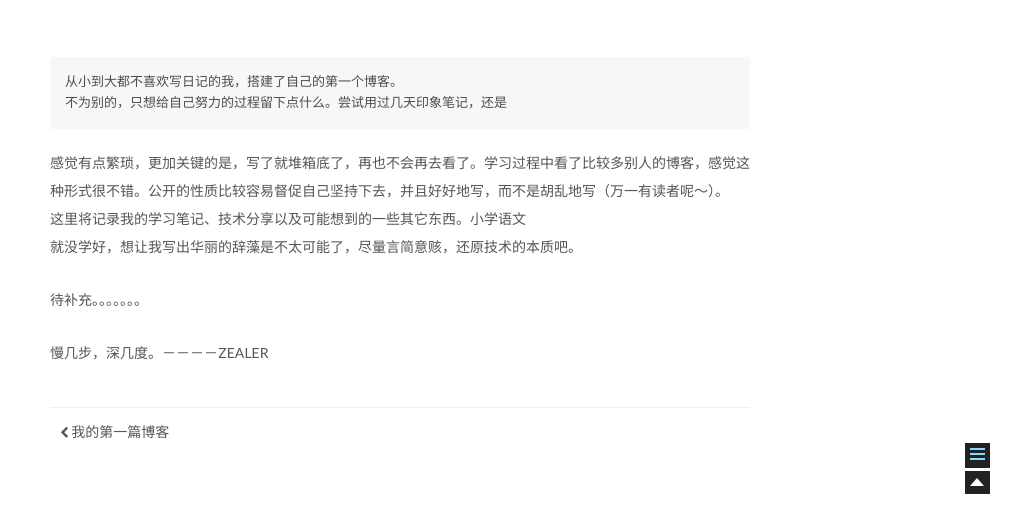
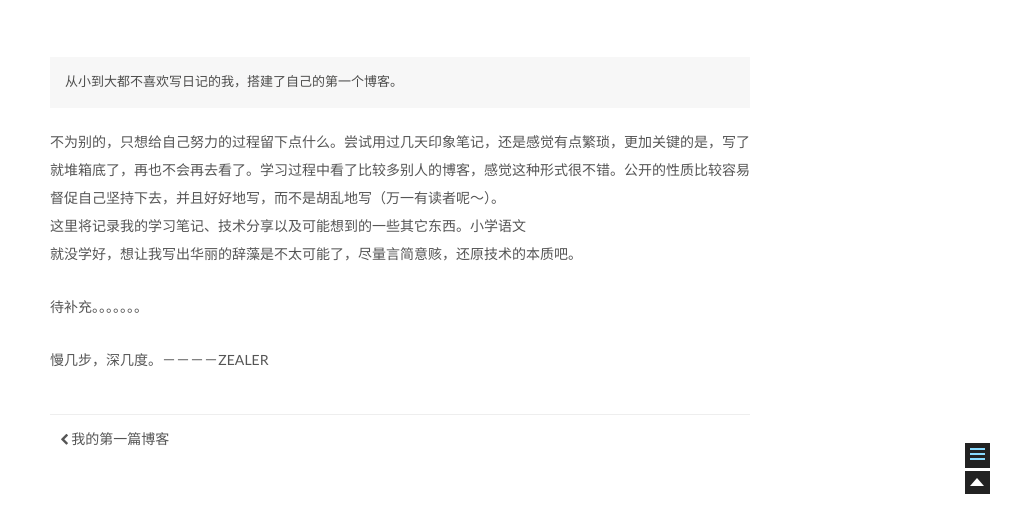
Before and after one commit to simonhgq/simonhgq, a plain HTML site: page 2016/01/28/博客！博客！博客！/index.html in a window 1280 px wide. Shown: the part 287-800 px from the top of the page, without its empty margins (240-1261 px from the left). Drawn offline with Linux system fonts and the light colour scheme.

Commit message:
Site updated: 2016-01-30 15:12:02

```diff
--- a/2016/01/28/博客！博客！博客！/index.html
+++ b/2016/01/28/博客！博客！博客！/index.html
@@ -58,21 +58,18 @@
 
 
 <meta name="description" content="从小到大都不喜欢写日记的我，搭建了自己的第一个博客。
-不为别的，只想给自己努力的过程留下点什么。尝试用过几天印象笔记，还是
-感觉有点繁琐，更加关键的是，写了就堆箱底了，再也不会再去看了。学习过程中看了比较多别人的博客，感觉这种形式很不错。公开的性质比较容易督促自己坚持下去，并且好好地写，而不是胡乱地写（万一有读者呢～）。    这里将记录我的学习笔记、技术分享以及可能想到的一些其它东西。小学语文就">
+不为别的，只想给自己努力的过程留下点什么。尝试用过几天印象笔记，还是感觉有点繁琐，更加关键的是，写了就堆箱底了，再也不会再去看了。学习过程中看了比较多别人的博客，感觉这种形式很不错。公开的性质比较容易督促自己坚持下去，并且好好地写，而不是胡乱地写（万一有读者呢～）。    这里将记录我的学习笔记、技术分享以及可能想到的一些其它东西。小学语文就没">
 <meta property="og:type" content="article">
 <meta property="og:title" content="博客！博客！博客！">
 <meta property="og:url" content="http://www.simonhe.me/2016/01/28/博客！博客！博客！/index.html">
 <meta property="og:site_name" content="Simon">
 <meta property="og:description" content="从小到大都不喜欢写日记的我，搭建了自己的第一个博客。
-不为别的，只想给自己努力的过程留下点什么。尝试用过几天印象笔记，还是
-感觉有点繁琐，更加关键的是，写了就堆箱底了，再也不会再去看了。学习过程中看了比较多别人的博客，感觉这种形式很不错。公开的性质比较容易督促自己坚持下去，并且好好地写，而不是胡乱地写（万一有读者呢～）。    这里将记录我的学习笔记、技术分享以及可能想到的一些其它东西。小学语文就">
-<meta property="og:updated_time" content="2016-01-30T07:02:48.000Z">
+不为别的，只想给自己努力的过程留下点什么。尝试用过几天印象笔记，还是感觉有点繁琐，更加关键的是，写了就堆箱底了，再也不会再去看了。学习过程中看了比较多别人的博客，感觉这种形式很不错。公开的性质比较容易督促自己坚持下去，并且好好地写，而不是胡乱地写（万一有读者呢～）。    这里将记录我的学习笔记、技术分享以及可能想到的一些其它东西。小学语文就没">
+<meta property="og:updated_time" content="2016-01-30T07:06:55.000Z">
 <meta name="twitter:card" content="summary">
 <meta name="twitter:title" content="博客！博客！博客！">
 <meta name="twitter:description" content="从小到大都不喜欢写日记的我，搭建了自己的第一个博客。
-不为别的，只想给自己努力的过程留下点什么。尝试用过几天印象笔记，还是
-感觉有点繁琐，更加关键的是，写了就堆箱底了，再也不会再去看了。学习过程中看了比较多别人的博客，感觉这种形式很不错。公开的性质比较容易督促自己坚持下去，并且好好地写，而不是胡乱地写（万一有读者呢～）。    这里将记录我的学习笔记、技术分享以及可能想到的一些其它东西。小学语文就">
+不为别的，只想给自己努力的过程留下点什么。尝试用过几天印象笔记，还是感觉有点繁琐，更加关键的是，写了就堆箱底了，再也不会再去看了。学习过程中看了比较多别人的博客，感觉这种形式很不错。公开的性质比较容易督促自己坚持下去，并且好好地写，而不是胡乱地写（万一有读者呢～）。    这里将记录我的学习笔记、技术分享以及可能想到的一些其它东西。小学语文就没">
 
 
 
@@ -279,8 +276,7 @@
 
 
         <pre><code>从小到大都不喜欢写日记的我，搭建了自己的第一个博客。
-不为别的，只想给自己努力的过程留下点什么。尝试用过几天印象笔记，还是
-</code></pre><p>感觉有点繁琐，更加关键的是，写了就堆箱底了，再也不会再去看了。学习过程中看了比较多别人的博客，感觉这种形式很不错。公开的性质比较容易督促自己坚持下去，并且好好地写，而不是胡乱地写（万一有读者呢～）。<br>    这里将记录我的学习笔记、技术分享以及可能想到的一些其它东西。小学语文<br>就没学好，想让我写出华丽的辞藻是不太可能了，尽量言简意赅，还原技术的本质吧。</p>
+</code></pre><p>不为别的，只想给自己努力的过程留下点什么。尝试用过几天印象笔记，还是感觉有点繁琐，更加关键的是，写了就堆箱底了，再也不会再去看了。学习过程中看了比较多别人的博客，感觉这种形式很不错。公开的性质比较容易督促自己坚持下去，并且好好地写，而不是胡乱地写（万一有读者呢～）。<br>    这里将记录我的学习笔记、技术分享以及可能想到的一些其它东西。小学语文<br>就没学好，想让我写出华丽的辞藻是不太可能了，尽量言简意赅，还原技术的本质吧。</p>
 <p>待补充。。。。。。。</p>
 <p>慢几步，深几度。－－－－ZEALER</p>
 
--- a/css/main.css
+++ b/css/main.css
@@ -1528,7 +1528,7 @@ pre .javascript .function {
   width: 4px;
   height: 4px;
   border-radius: 50%;
-  background: #ff96c9;
+  background: #01ee9e;
 }
 .sidebar-nav {
   margin: 0 0 20px;
```
Also changed, not shown: index.html (+1 -2 lines).
